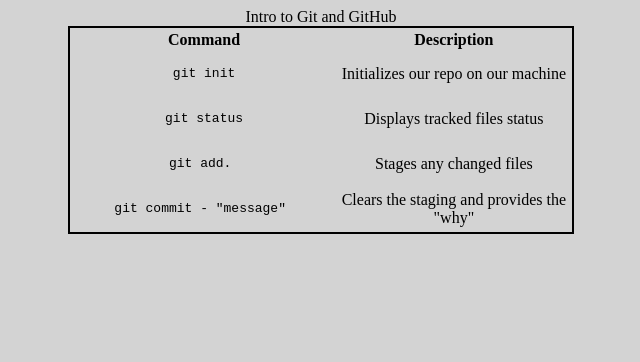
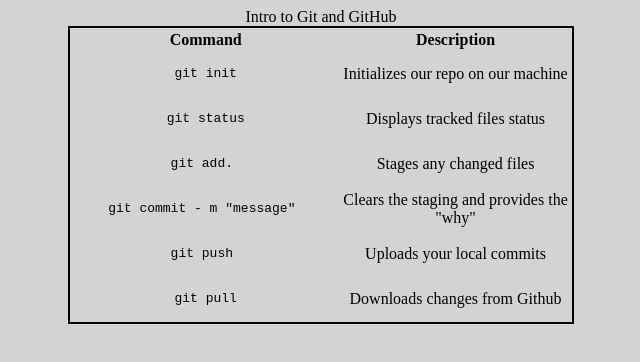
Before and after one commit to ddsykes/may-cohort-2023-unit-1, a plain HTML site: page 03_gitIntro.html in a window 1280 px wide. Shown: the whole page, without its empty margins (319-959 px from the left). Drawn offline with Linux system fonts and the light colour scheme.

Commit message:
Fixing File

```diff
--- a/03_gitIntro.html
+++ b/03_gitIntro.html
@@ -42,8 +42,16 @@ thead th {
                 <td>Stages any changed files</td>
             </tr>
             <tr>
-                <td><pre>git commit - "message" </pre></td>
+                <td><pre>git commit - m "message" </pre></td>
                 <td>Clears the staging and provides the "why"</td>
+            </tr>
+            <tr>
+                <td><pre>git push </pre></td>
+                <td>Uploads your local commits</td>
+            </tr>
+            <tr>
+                <td><pre>git pull</pre></td>
+                <td>Downloads changes from Github</td>
             </tr>
         </tbody>
         </thead>
```
